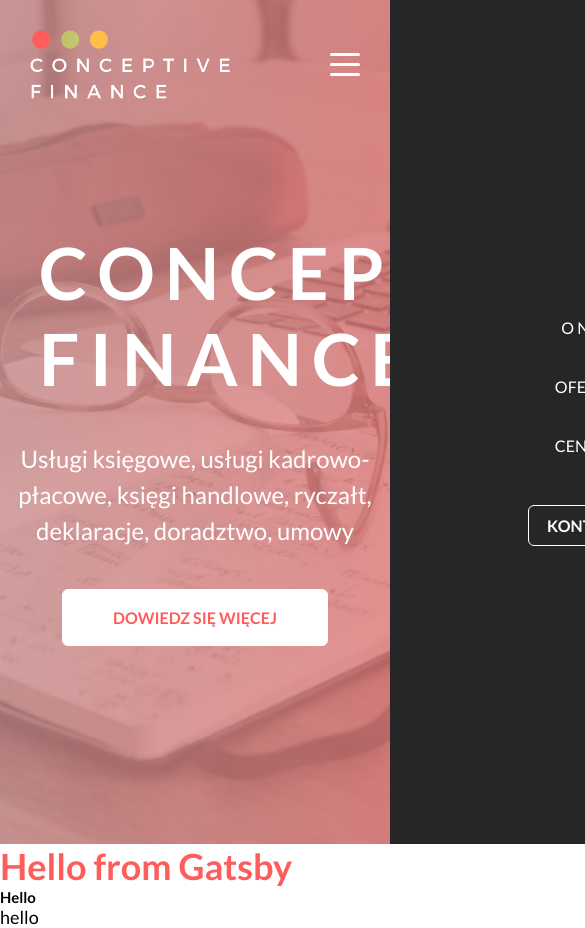
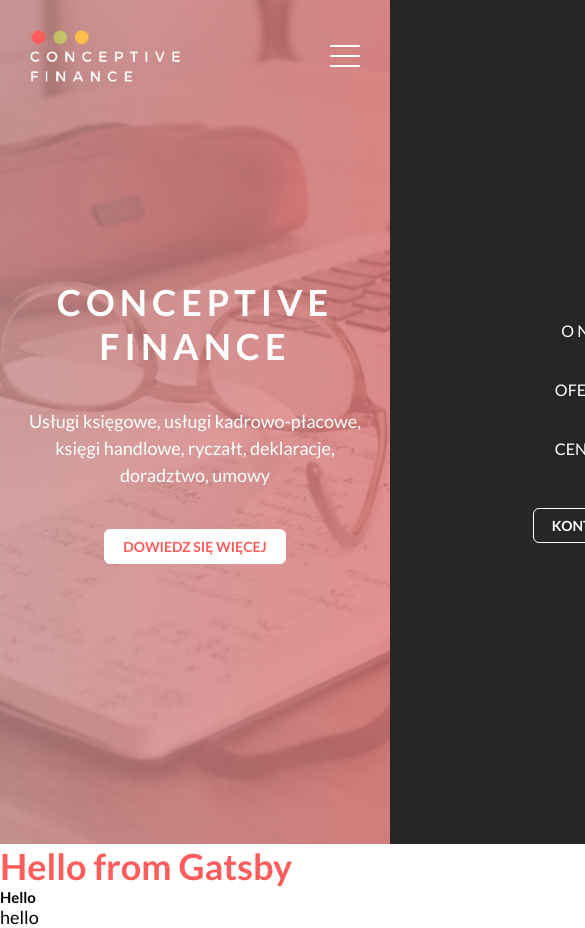
Before and after one commit to jakubfiglak/conceptive-finance, a Gatsby site: page / in a window 390 px wide. Shown: the whole page, 585 px wide, since content can reach past the window. Built offline with nearby package versions, Linux system fonts and the light colour scheme; Gatsby itself is replaced by a stand-in of ours.

Commit message:
Add media queries for the hero section

```diff
--- a/src/components/Burger.js
+++ b/src/components/Burger.js
@@ -41,7 +41,7 @@
     }
   }
 
-  @media screen and (min-width: 769px) {
+  @media screen and (min-width: 813px) {
     display: none;
   }
 `;
--- a/src/components/Button.js
+++ b/src/components/Button.js
@@ -14,6 +14,11 @@
   text-decoration: none;
   cursor: pointer;
   transition: all 0.3s;
+
+  @media screen and (max-width: 812px) {
+    font-size: ${({ theme }) => theme.fontSize.xs};
+    padding: 0.8rem 1.8rem;
+  }
 
   &:hover {
     background-color: ${({ theme }) => theme.colors.white};
--- a/src/components/NavList.js
+++ b/src/components/NavList.js
@@ -6,7 +6,7 @@
   display: flex;
   list-style: none;
 
-  @media screen and (max-width: 768px) {
+  @media screen and (max-width: 812px) {
     display: none;
   }
 `;
--- a/src/components/Navbar.js
+++ b/src/components/Navbar.js
@@ -8,6 +8,10 @@
 import MobileMenu from './MobileMenu';
 
 const StyledNav = styled.nav`
+  position: absolute;
+  width: 100%;
+  left: 0;
+  top: 0;
   display: flex;
   align-items: center;
   justify-content: space-between;
@@ -16,10 +20,20 @@
   @media screen and (max-width: 1024px) {
     padding: 3rem;
   }
+
+  @media screen and (max-width: 812px) and (orientation: landscape) {
+    padding: 1rem 3rem;
+  }
+`;
+
+const StyledLogo = styled.img`
+  @media screen and (max-width: 812px) {
+    width: 150px;
+  }
 `;
 
 const StyledContactButton = styled(Button)`
-  @media screen and (max-width: 768px) {
+  @media screen and (max-width: 812px) {
     display: none;
   }
 `;
@@ -29,7 +43,7 @@
 
   return (
     <StyledNav>
-      <img src={logo} alt="Conceptive Finance Logo" />
+      <StyledLogo src={logo} alt="Conceptive Finance Logo" />
       <NavList />
       <StyledContactButton as={Link} to="#contact">
         Kontakt
--- a/src/sections/Hero.js
+++ b/src/sections/Hero.js
@@ -6,6 +6,10 @@
 import Button from '../components/Button';
 
 const StyledBackgroundImage = styled(BackgroundImage)`
+  position: relative;
+  display: flex;
+  flex-direction: column;
+  justify-content: center;
   width: 100%;
   min-height: 100vh;
 `;
@@ -15,11 +19,6 @@
   flex-direction: column;
   align-items: center;
   text-align: center;
-  margin: 20rem 0;
-
-  @media screen and (max-width: 1024px) {
-    margin: 10rem 0;
-  }
 `;
 
 const StyledTitle = styled.h1`
@@ -28,16 +27,35 @@
   font-weight: ${({ theme }) => theme.bold};
   color: ${({ theme }) => theme.colors.white};
   letter-spacing: 1rem;
-  max-width: 80%;
+  /* max-width: 80%; */
+
+  @media screen and (max-width: 812px) {
+    font-size: ${({ theme }) => theme.fontSize.xl};
+    letter-spacing: 0.5rem;
+  }
+
+  @media screen and (max-width: 812px) and (orientation: landscape) {
+    font-size: ${({ theme }) => theme.fontSize.l};
+  }
 `;
 
 const StyledDescription = styled.p`
   margin: 4rem auto;
+  padding: 0 1rem;
   max-width: 540px;
   color: ${({ theme }) => theme.colors.white};
   font-weight: ${({ theme }) => theme.regular};
   font-size: ${({ theme }) => theme.fontSize.l};
   line-height: 1.5;
+
+  @media screen and (max-width: 812px) {
+    font-size: ${({ theme }) => theme.fontSize.m};
+  }
+
+  @media screen and (max-width: 812px) and (orientation: landscape) {
+    margin: 2rem auto;
+    font-size: ${({ theme }) => theme.fontSize.s};
+  }
 `;
 
 const Hero = () => {
```
